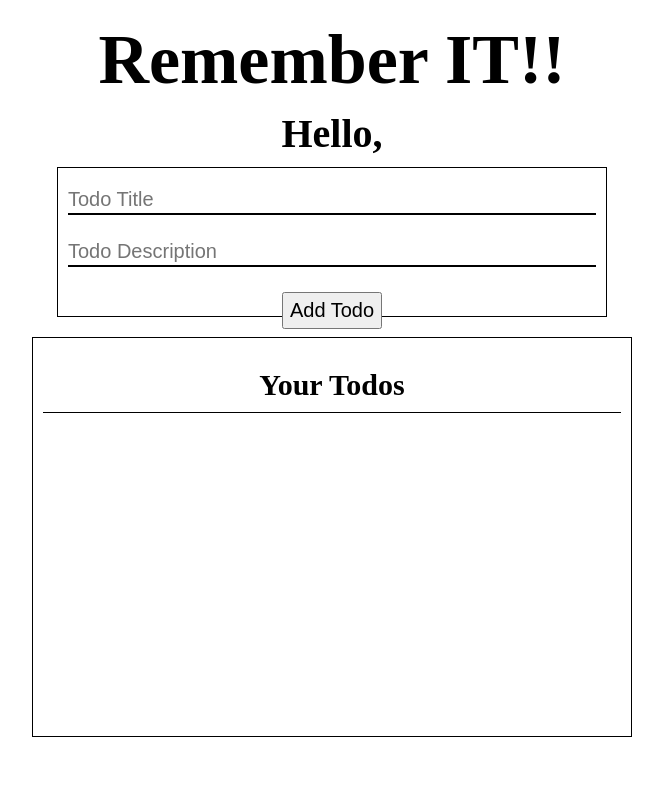
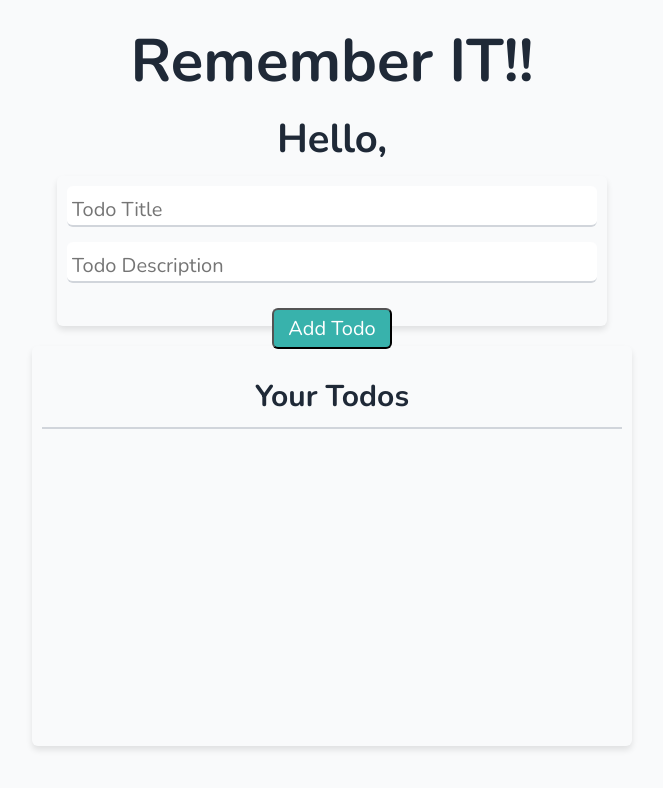
Before and after one commit to Gaurav-Attri/REMEMBER-IT-A-Full-Stack-Todo-Application, a plain HTML site: page Frontend/Dashboard/index.html in a window 1280 px wide. Shown: the whole page, without its empty margins (308-971 px from the left). Drawn offline with nearby package versions, Linux system fonts and the light colour scheme; no server answers.

Commit message:
Fixed styling for the Dashboard page

```diff
--- a/Frontend/Dashboard/index.html
+++ b/Frontend/Dashboard/index.html
@@ -21,7 +21,7 @@
             <li>
                 <h3>Sample title</h3>
                 <p>Sample description</p>
-                <button id="done">Done</button>
+                <button id="unfinished">Done</button>
             </li>
         </ul>
     </div>
--- a/Frontend/Dashboard/style.css
+++ b/Frontend/Dashboard/style.css
@@ -1,14 +1,23 @@
+@import url('https://fonts.googleapis.com/css2?family=Nunito:ital,wght@0,200..1000;1,200..1000&display=swap');
+
 *{
     margin: 0;
     padding: 0;
     box-sizing: border-box;
+
+    font-family: "Nunito", sans-serif;
+}
+
+body{
+    background-color: #F9FAFB;
 }
 
 #logo-heading{
     margin: auto;
     margin-top: 20px;
-    font-size: 70px;
+    font-size: 60px;
     width: fit-content;
+    color: #1F2937;
 }
 
 #greeting-heading{
@@ -16,33 +25,38 @@
     margin-top: 10px;
     font-size: 40px;
     width: fit-content;
+    color: #1F2937;
 }
 
 #todo-container{
     width: 600px;
     height: 400px;
-    border: 1px solid black;
     margin: 20px auto;
     overflow: auto;
+    box-shadow: 0 4px 6px rgba(0, 0, 0, 0.1);
     padding: 10px;
+    border-radius: 6px;
 }
 
 #todo-input-container{
     width: 550px;
     height: 150px;
-    border: 1px solid black;
     margin: 10px auto;
     display: flex;
     flex-direction: column;
     padding: 10px;
+    box-shadow: 0 4px 6px rgba(0, 0, 0, 0.1);
+    border-radius: 6px;
 }
 
 .input-boxes{
     padding: 10px;
     padding-bottom: 2px;
-    padding-left: 0px;
+    padding-left: 5px;
     border: none;
-    border-bottom: 2px solid black;
+    border-bottom: 2px solid #D1D5DB;
+    background-color: #FFFFFF;
+    border-radius: 6px;
     font-size: 20px;
     margin-bottom: 15px;
 }
@@ -58,11 +72,18 @@
 }
 
 button{
-    width: 100px;
+    width: 120px;
     align-self: center;
     font-size: 20px;
     padding: 5px;
     margin-top: 10px;
+    background-color: #38B2AC;
+    color: #FFFFFF;
+    border-radius: 6px;
+}
+
+button:hover{
+    background-color: #237D77;
 }
 
 #your-todos-heading{
@@ -70,20 +91,22 @@ button{
     margin-top: 10px;
     font-size: 30px;
     text-align: center;
-    border-bottom: 1px solid black;
+    border-bottom: 2px solid #D1D5DB;
     padding: 10px;
+    color: #1F2937;
 }
 
 #todos-list > li{
-    border: 1px solid black;
+    box-shadow: 0 4px 6px rgba(0, 0, 0, 0.1);
     width: 500px;
-    min-height: 120px;
+    min-height: 100px;
     margin: 10px auto;
     list-style: none;
     padding: 5px;
     display: flex;
     flex-direction: column;
     align-items: center;
+    border-radius: 6px;
 }
 
 #todos-list > li > h3 {
@@ -103,4 +126,11 @@ button{
 #unfinished{
     width: 80px;
     font-size: 15px;
+    background-color: #38B2AC;
+    color: #FFFFFF;
+    border-radius: 6px;
 }
+
+#unfinished:hover{
+    background-color: #237D77;
+}
```
